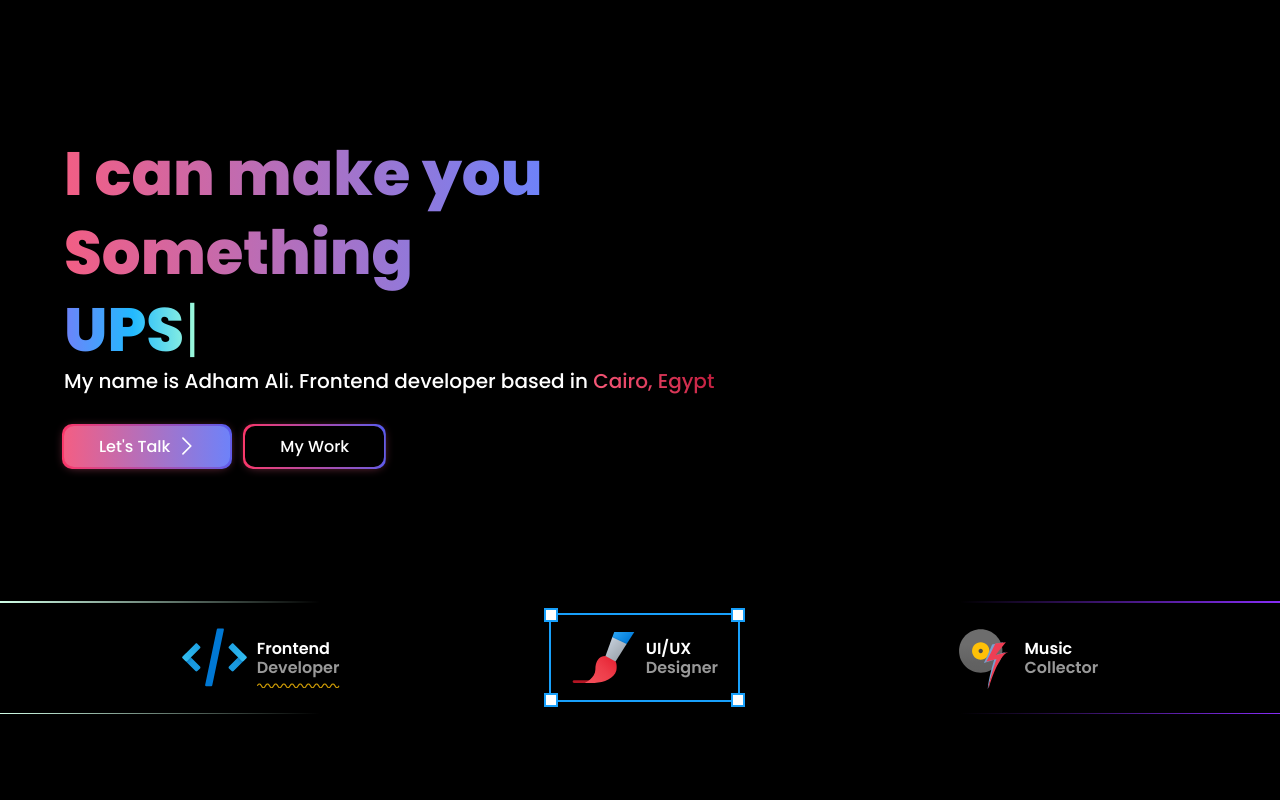
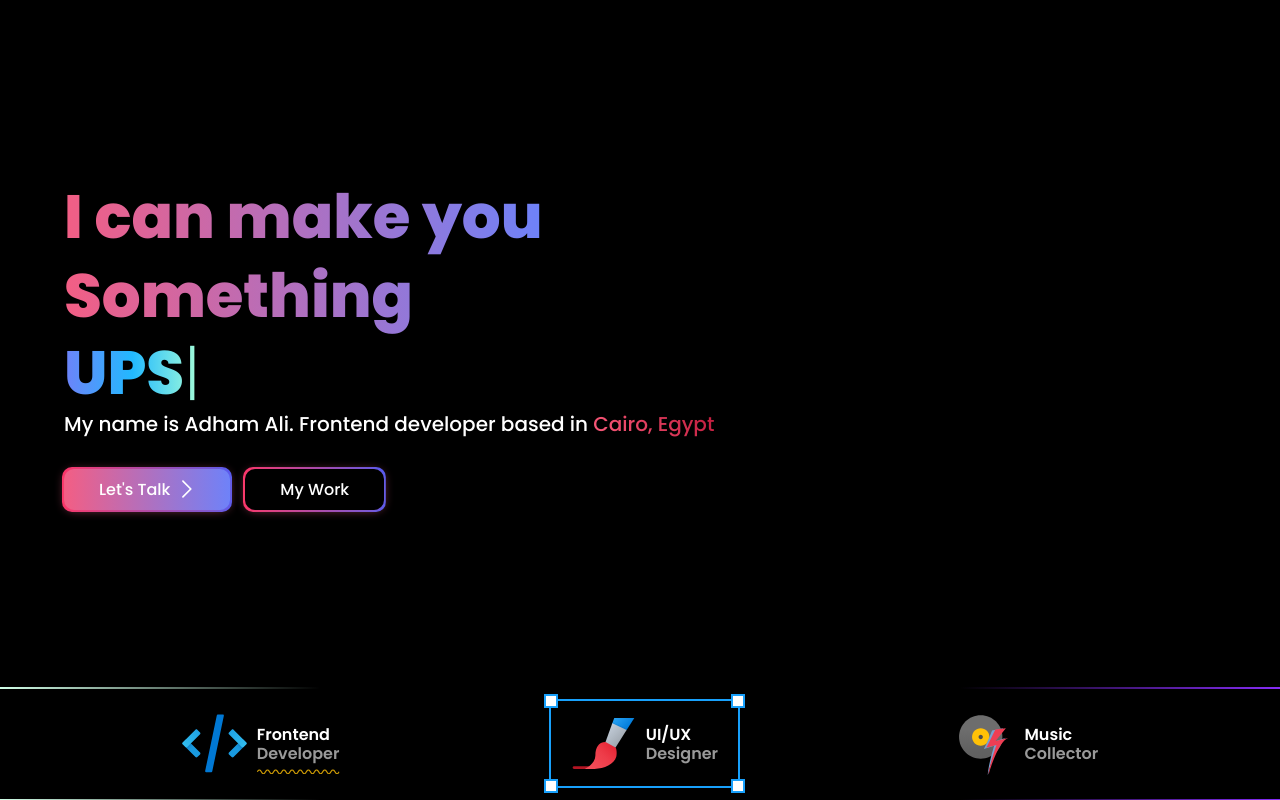
Before and after one commit to adhamali450/portfolio, a plain HTML site: page index.html in a window 1280 px wide. Shown: the top 800 px of the page. Drawn offline with nearby package versions, Linux system fonts and the light colour scheme.

Commit message:
nuthin much

```diff
--- a/sass/_landing.sass
+++ b/sass/_landing.sass
@@ -5,8 +5,7 @@
     position: relative
 
     // min-height: calc(100vh + 1px)
-    min-height: 714px
-    // +size(inherit, inherit)
+    +size(inherit, inherit)
 
     display: grid
     grid-template-rows: 1fr auto
```
Also changed, not shown: css/index.css.
